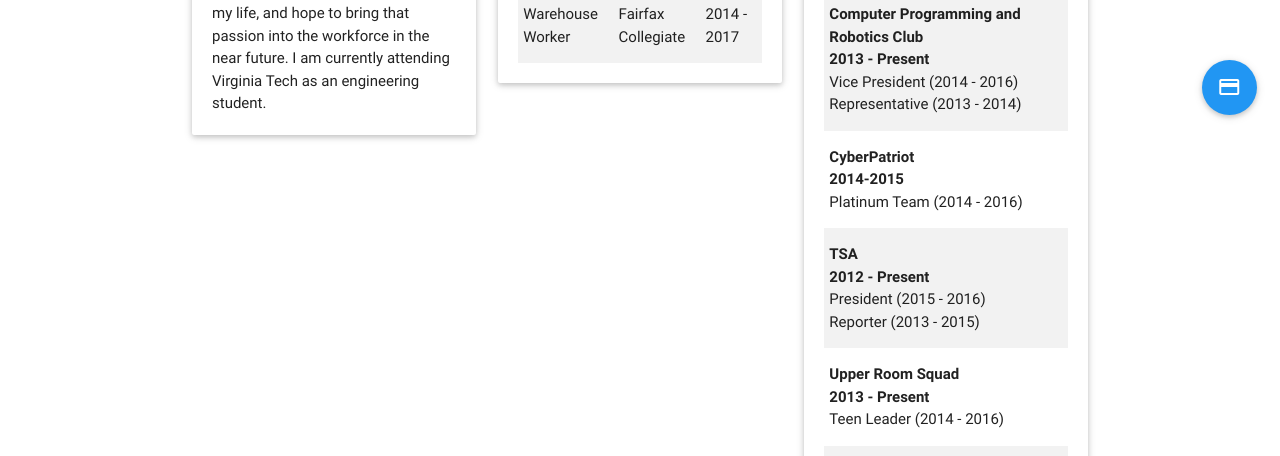
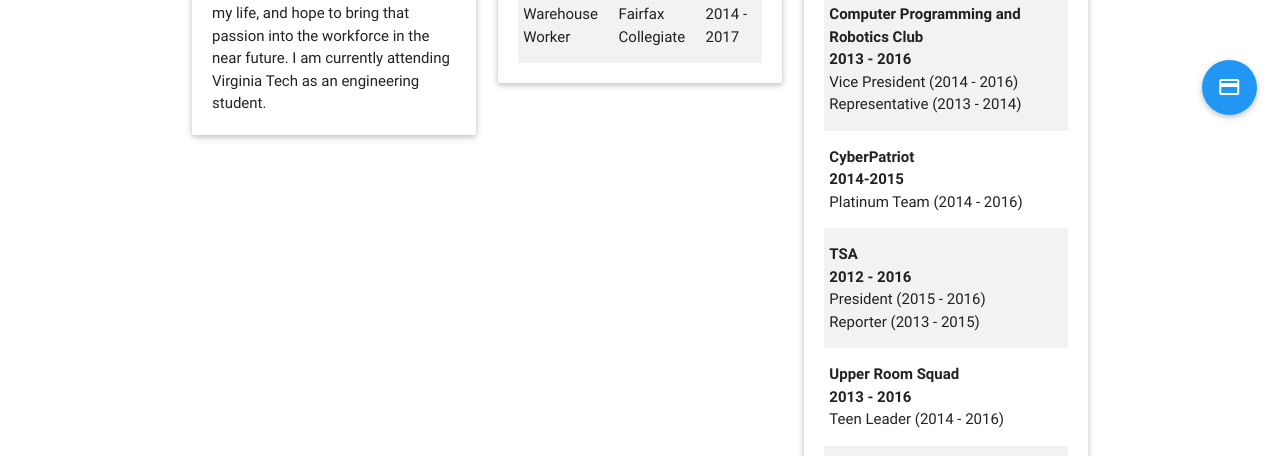
Before and after one commit to awjnsn/alexj, a plain HTML site: page index.html in a window 1280 px wide. Shown: the part 653-1109 px from the top of the page. Drawn offline with nearby package versions, Linux system fonts and the light colour scheme; files whose address does not match are found by name.

Commit message:
More Presents

```diff
--- a/index.html
+++ b/index.html
@@ -82,16 +82,16 @@
                 </thead>
                 <tbody>
                   <tr>
-                    <td><b>Computer Programming and Robotics Club<br>2013 - Present</b><br>Vice President (2014 - 2016)<br>Representative (2013 - 2014)</td>
+                    <td><b>Computer Programming and Robotics Club<br>2013 - 2016</b><br>Vice President (2014 - 2016)<br>Representative (2013 - 2014)</td>
                   </tr>
                   <tr>
                     <td><b>CyberPatriot<br>2014-2015</b><br>Platinum Team (2014 - 2016)</td>
                   </tr>
                   <tr>
-                    <td><b>TSA<br>2012 - Present</b><br>President (2015 - 2016)<br>Reporter (2013 - 2015)</td>
+                    <td><b>TSA<br>2012 - 2016</b><br>President (2015 - 2016)<br>Reporter (2013 - 2015)</td>
                   </tr>
                   <tr>
-                    <td><b>Upper Room Squad<br>2013 - Present</b><br>Teen Leader (2014 - 2016)</td>
+                    <td><b>Upper Room Squad<br>2013 - 2016</b><br>Teen Leader (2014 - 2016)</td>
                   </tr>
                   <tr>
                     <td><b>Work Camp<br>2013 - 2015</b><br>Teen Volunteer (2013 - 2016)</td>
```
